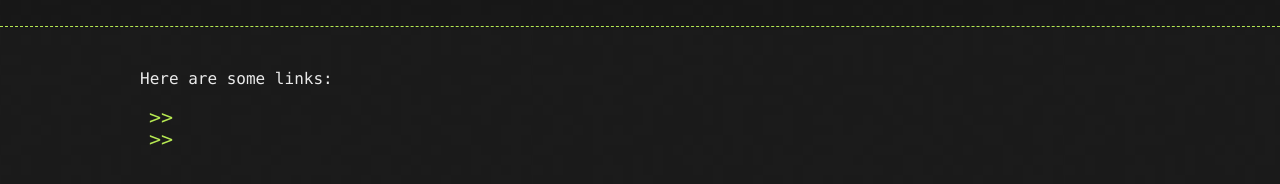
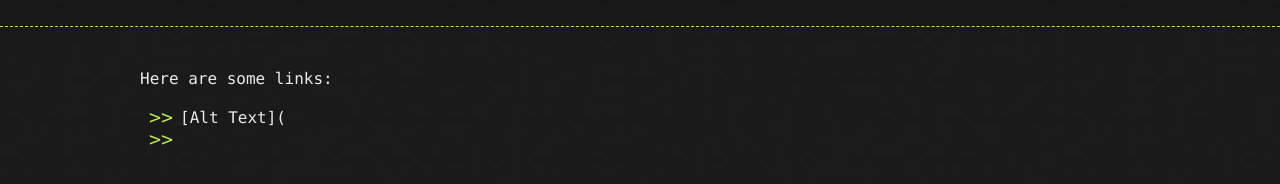
Before and after one commit to gacavaco/gacavaco.github.io, a Jekyll site: the page built from timeseries/index.md, in a window 1280 px wide. Shown: the part 166-350 px from the top of the page. Built offline with Jekyll 4.4.1, drawn with Linux system fonts in a browser that asks for light colours; our own code applies the rules of GitHub Pages for plain Markdown files.

Commit message:
Update index.md

```diff
--- a/timeseries/index.md
+++ b/timeseries/index.md
@@ -4,5 +4,5 @@ description: Course Content
 ---
 
 Here are some links:
+*  [Alt Text](
 *
-*
```
